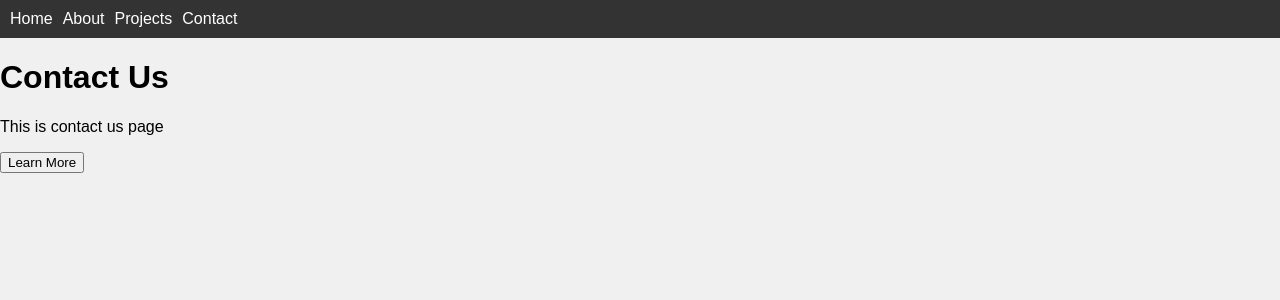
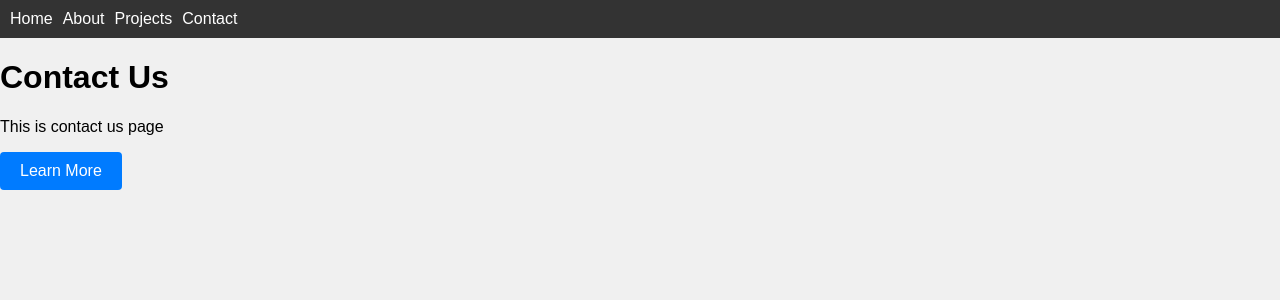
Before and after one commit to IsmailOulladi/site1, a React (Create React App) app: page /contact in a window 1280 px wide. Shown: the top 300 px of the page. Built offline with nearby package versions, Linux system fonts and the light colour scheme.

Commit message:
styling button

```diff
--- a/src/App.css
+++ b/src/App.css
@@ -40,3 +40,19 @@ nav ul li a:hover {
   border-radius: 8px;
   box-shadow: 0 0 10px rgba(0, 0, 0, 0.1);
 }
+
+.btn-primary {
+  display: inline-block;
+  padding: 10px 20px;
+  background-color: #007bff;
+  color: #fff;
+  border: none;
+  border-radius: 4px;
+  font-size: 1rem;
+  cursor: pointer;
+  text-decoration: none;
+}
+
+.btn-primary:hover {
+  background-color: #0056b3;
+}
--- a/src/components/Contact.js
+++ b/src/components/Contact.js
@@ -5,7 +5,7 @@ function Contact() {
     <div>
       <h1>Contact Us</h1>
       <p>This is contact us page</p>
-          <button>Learn More</button>
+          <button  className="btn-primary" >Learn More</button>
     </div>
 
   );
```
